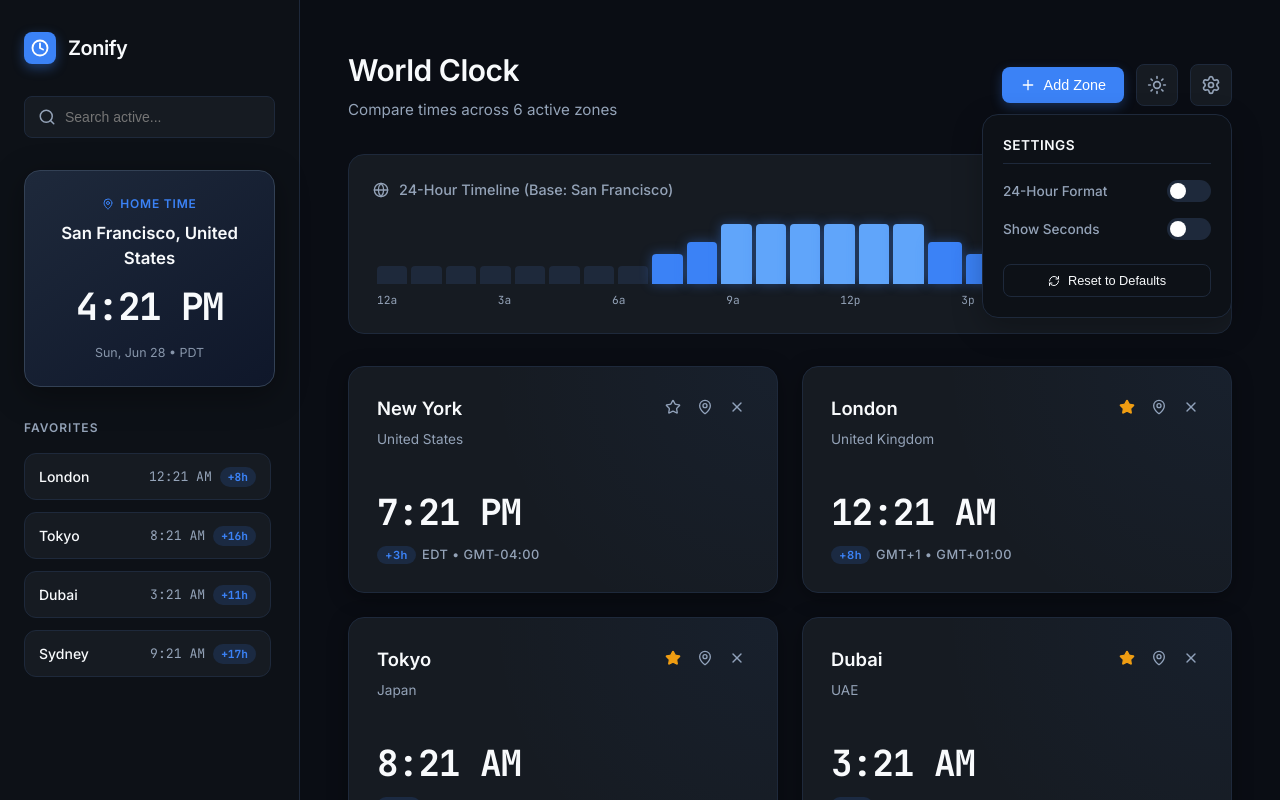
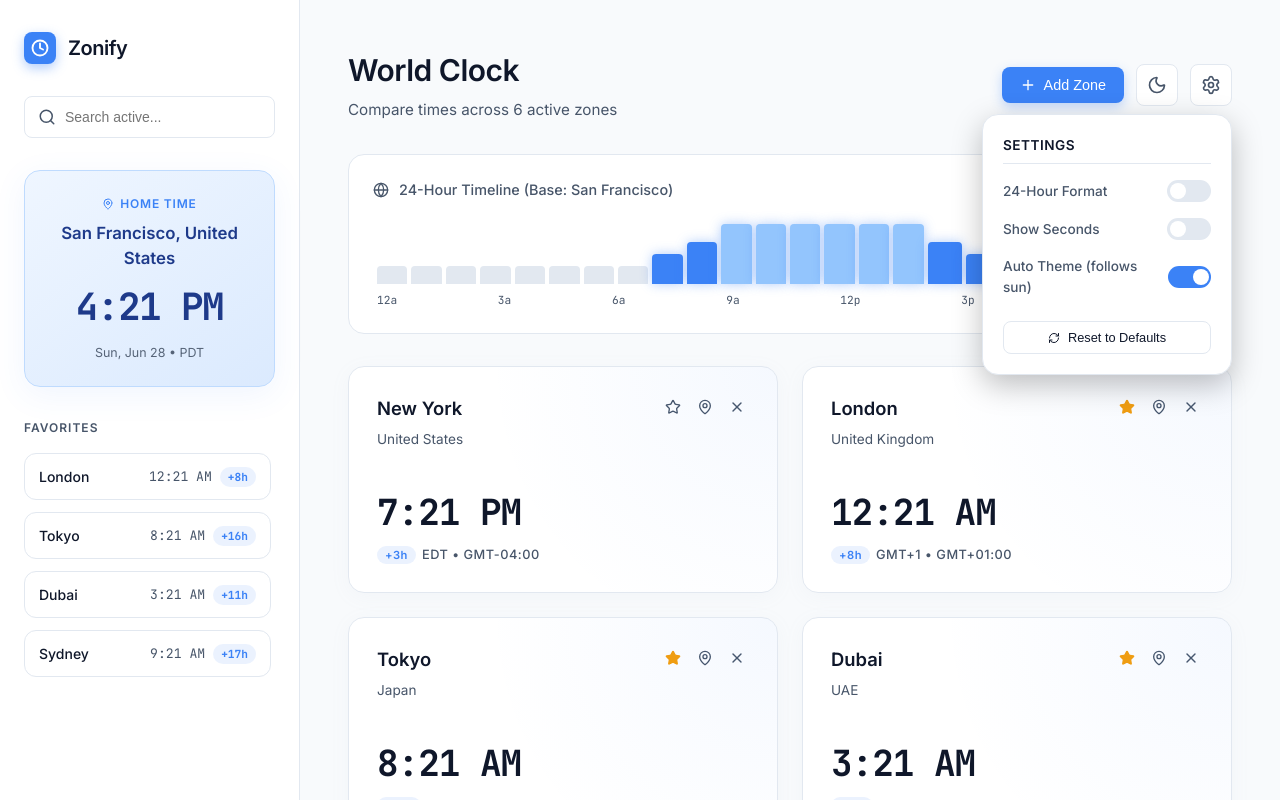
Before and after one commit to tomiabe/zonify, a React (Vite) app: page / in a window 1280 px wide. Both pictures are taken after a click on the button 1211 px from the left and 84 px from the top of the page. Built offline with nearby package versions, Linux system fonts and the light colour scheme.

Commit message:
Add auto theme that follows sun (light 6a-6p, dark 6p-6a)

```diff
--- a/src/App.tsx
+++ b/src/App.tsx
@@ -131,6 +131,11 @@ const App = () => {
     return DEFAULT_FAVORITE_IDS;
   });
 
+  const [autoTheme, setAutoTheme] = useState<boolean>(() => {
+    const saved = localStorage.getItem('zonify_auto_theme');
+    return saved ? saved === 'true' : true;
+  });
+
   // --- UI & Application States ---
   const [currentTime, setCurrentTime] = useState(new Date());
   const [scrubbedHour, setScrubbedHour] = useState<number | null>(null);
@@ -149,6 +154,21 @@ const App = () => {
     document.body.className = theme === 'light' ? 'light-theme' : '';
     localStorage.setItem('zonify_theme', theme);
   }, [theme]);
+
+  // Auto-theme: switch based on home city time of day (light 6a-6p, dark 6p-6a)
+  useEffect(() => {
+    if (!autoTheme) return;
+    const homeHour = parseInt(
+      new Intl.DateTimeFormat('en-US', {
+        timeZone: homeCity.timezone,
+        hour: 'numeric',
+        hour12: false,
+      }).format(currentTime),
+      10
+    );
+    const computedTheme = homeHour >= 6 && homeHour < 18 ? 'light' : 'dark';
+    setTheme(computedTheme);
+  }, [currentTime, homeCity, autoTheme]);
 
   // Persistent stores sync
   useEffect(() => {
@@ -170,6 +190,10 @@ const App = () => {
   useEffect(() => {
     localStorage.setItem('zonify_favorites', JSON.stringify(favorites));
   }, [favorites]);
+
+  useEffect(() => {
+    localStorage.setItem('zonify_auto_theme', String(autoTheme));
+  }, [autoTheme]);
 
   // Click outside listener to dismiss settings dropdown
   useEffect(() => {
@@ -347,6 +371,7 @@ const App = () => {
     setGridCities(DEFAULT_GRID_IDS.map(id => CITY_DATABASE.find(c => c.id === id)).filter(Boolean) as City[]);
     setFavorites(DEFAULT_FAVORITE_IDS);
     setHomeCity(CITY_DATABASE.find(c => c.id === 'sfo') || CITY_DATABASE[0]);
+    setAutoTheme(true);
     setScrubbedHour(null);
     setIsSettingsOpen(false);
   };
@@ -445,8 +470,11 @@ const App = () => {
             {/* Theme Toggle Button */}
             <button
               className="btn-icon"
-              onClick={() => setTheme(prev => prev === 'dark' ? 'light' : 'dark')}
-              title={theme === 'dark' ? 'Switch to Light Mode' : 'Switch to Dark Mode'}
+              onClick={() => {
+                setAutoTheme(false);
+                setTheme(prev => prev === 'dark' ? 'light' : 'dark');
+              }}
+              title={autoTheme ? `Auto (${theme === 'dark' ? 'Dark' : 'Light'})` : theme === 'dark' ? 'Switch to Light' : 'Switch to Dark'}
             >
               {theme === 'dark' ? <Sun size={20} /> : <Moon size={20} />}
             </button>
@@ -484,6 +512,18 @@ const App = () => {
                         type="checkbox"
                         checked={showSeconds}
                         onChange={(e) => setShowSeconds(e.target.checked)}
+                      />
+                      <span className="slider"></span>
+                    </label>
+                  </div>
+
+                  <div className="settings-option">
+                    <span className="settings-label">Auto Theme (follows sun)</span>
+                    <label className="toggle-switch">
+                      <input
+                        type="checkbox"
+                        checked={autoTheme}
+                        onChange={(e) => setAutoTheme(e.target.checked)}
                       />
                       <span className="slider"></span>
                     </label>
@@ -549,7 +589,7 @@ const App = () => {
                       height,
                       border: isCurrentHour ? '2px solid var(--accent-blue)' : undefined,
                     }}
-                    onClick={() => setScrubbedHour(i === scrubbedHour ? null : i)}
+                    onClick={() => setScrubbedHour(i)}
                     onMouseEnter={() => setScrubbedHour(i)}
                     title={`${i === 0 ? '12 AM' : i === 12 ? '12 PM' : i > 12 ? `${i - 12} PM` : `${i} AM`} in ${homeCity.name} ${isCurrentHour ? '(Current Hour)' : ''}`}
                   />
```
